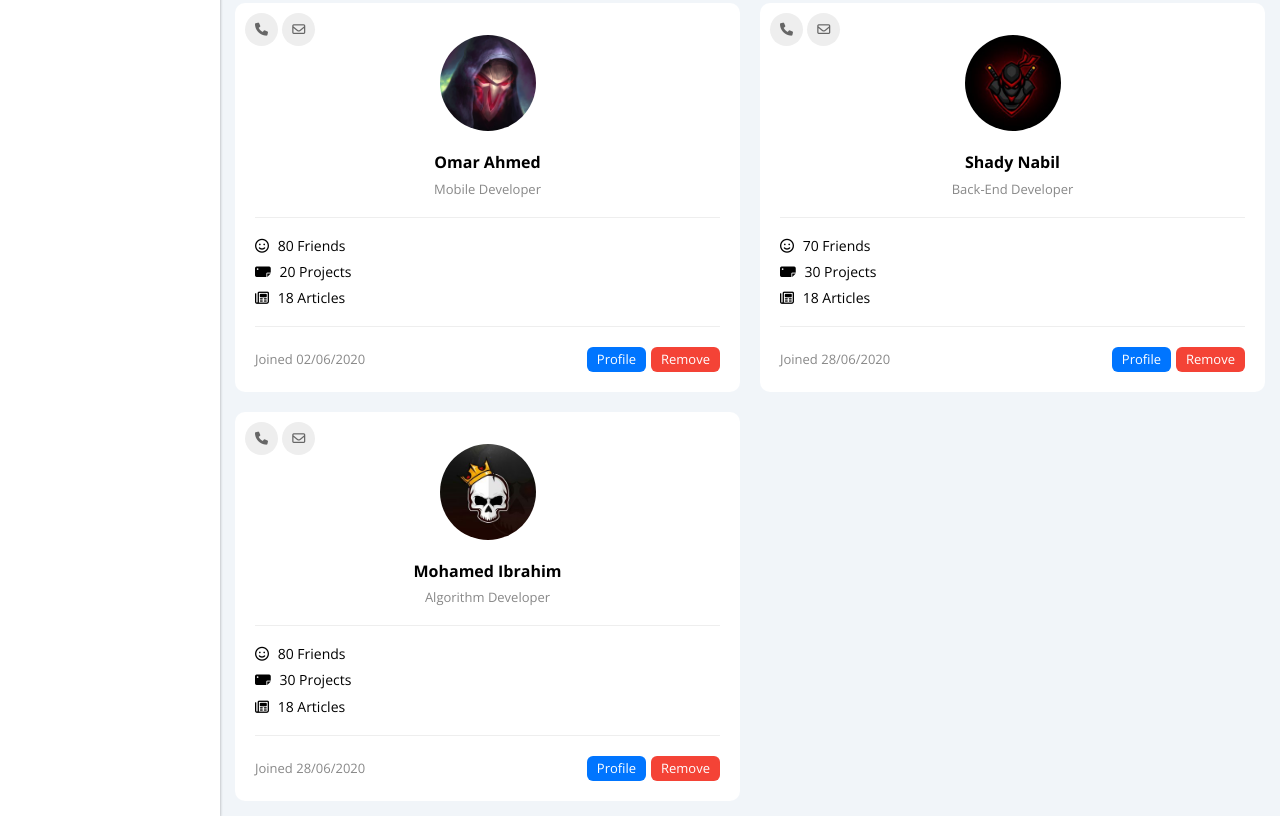
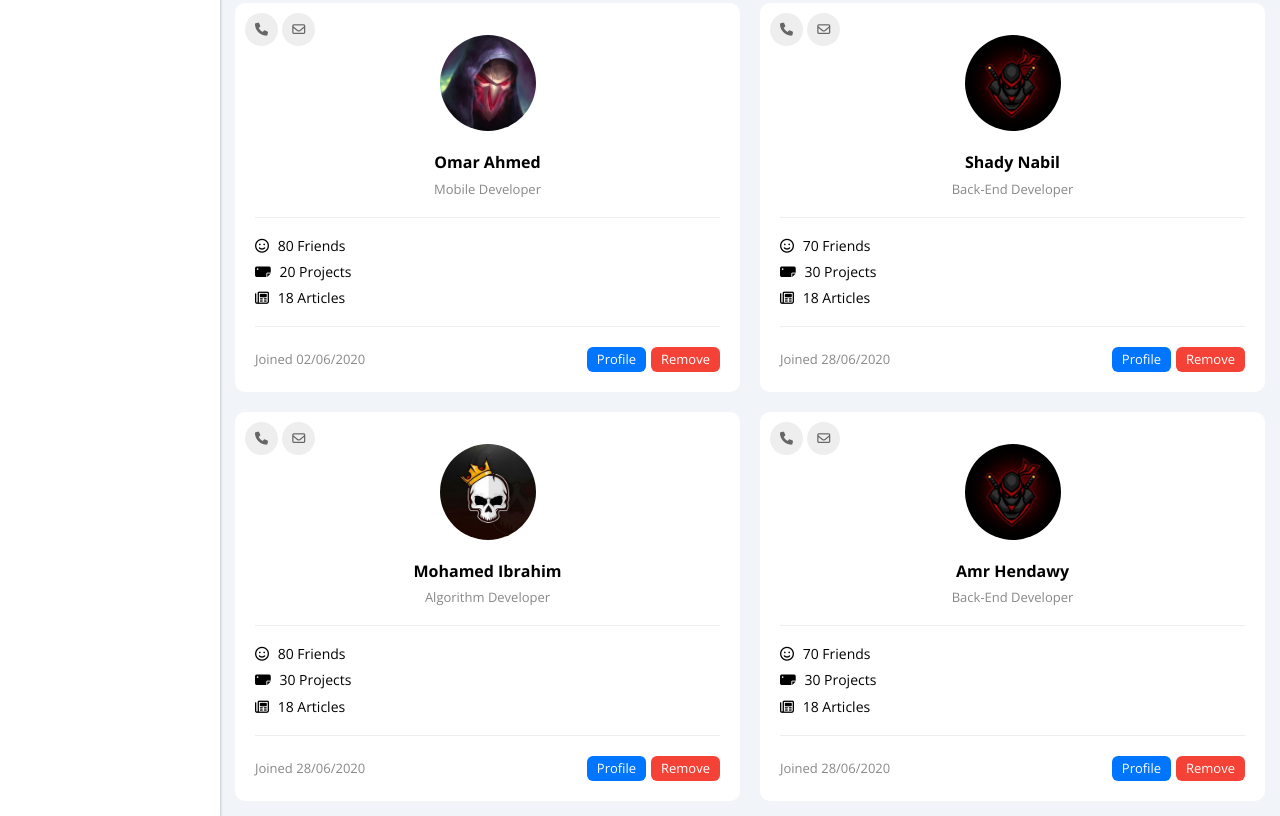
Before and after one commit to SamehRefaay/elzero-dashboard, a plain HTML site: page friends.html in a window 1280 px wide. Shown: the part 579-1395 px from the top of the page. Drawn offline with nearby package versions, Linux system fonts and the light colour scheme.

Commit message:
add new firends

```diff
--- a/friends.html
+++ b/friends.html
@@ -287,6 +287,42 @@
             </div>
           </div>
           <!-- end friend 5-->
+          <!-- start friend 4-->
+          <div class="friend p-relative rad-10 p-20 bg-white">
+            <div class="contact">
+              <i class="fa-solid fa-phone"></i>
+              <i class="fa-regular fa-envelope"></i>
+            </div>
+            <img class="avatar" src="images/friend-04.jpg" alt="friend-04" />
+            <h3 class="name mt-20 fs-16 txt-c">Amr Hendawy</h3>
+            <p class="job-title c-gray mt-10 fs-13 txt-c">Back-End Developer</p>
+            <div class="details p-relative mt-20 pv-20 bt-eee c-black fs-14">
+              <div>
+                <i class="fa-regular fa-face-smile"></i>
+                <span class="ml-5">70 Friends</span>
+              </div>
+              <div class="mt-10">
+                <i class="fa-solid fa-tarp"></i>
+                <span class="ml-5">30 Projects</span>
+              </div>
+              <div class="mt-10">
+                <i class="fa-regular fa-newspaper"></i>
+                <span class="ml-5">18 Articles</span>
+              </div>
+            </div>
+            <div class="flex-between bt-eee pt-20">
+              <span class="join-date c-gray fs-13">Joined 28/06/2020 </span>
+              <div class="actions d-flex gap-5">
+                <a class="btn-shap bg-blue fs-13 c-white" href="profile.html"
+                  >Profile</a
+                >
+                <a class="btn-shap bg-red fs-13 c-white" href="friends.html"
+                  >Remove</a
+                >
+              </div>
+            </div>
+          </div>
+          <!-- end friend 4-->
         </div>
       </div>
       <!-- End Page Content -->
```
